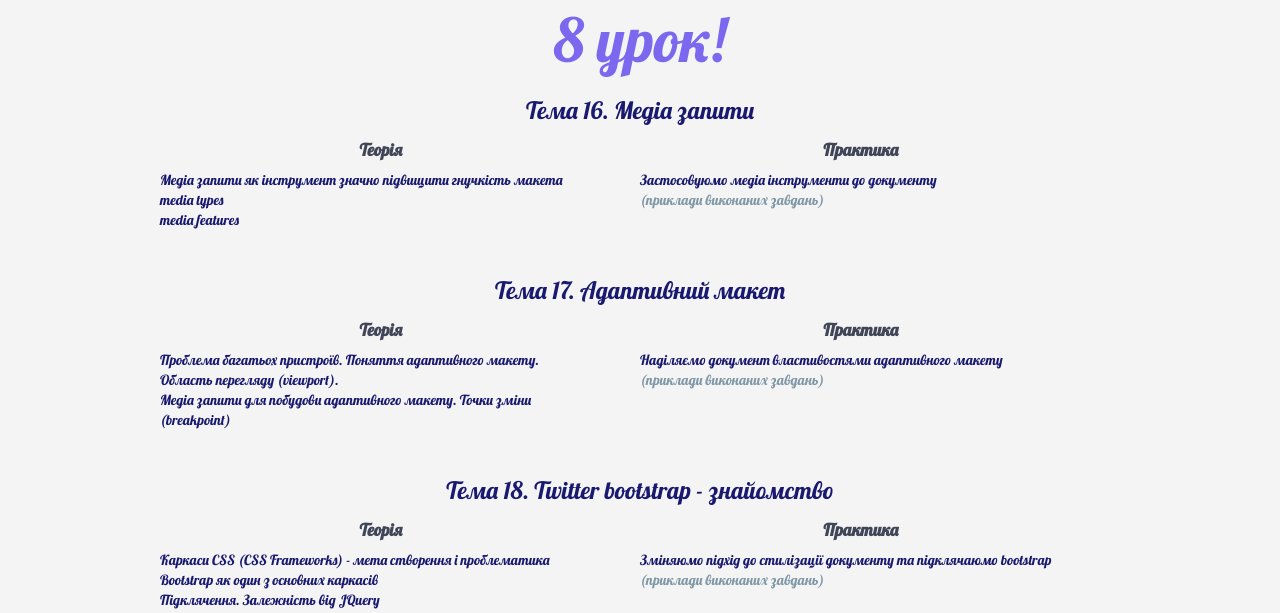
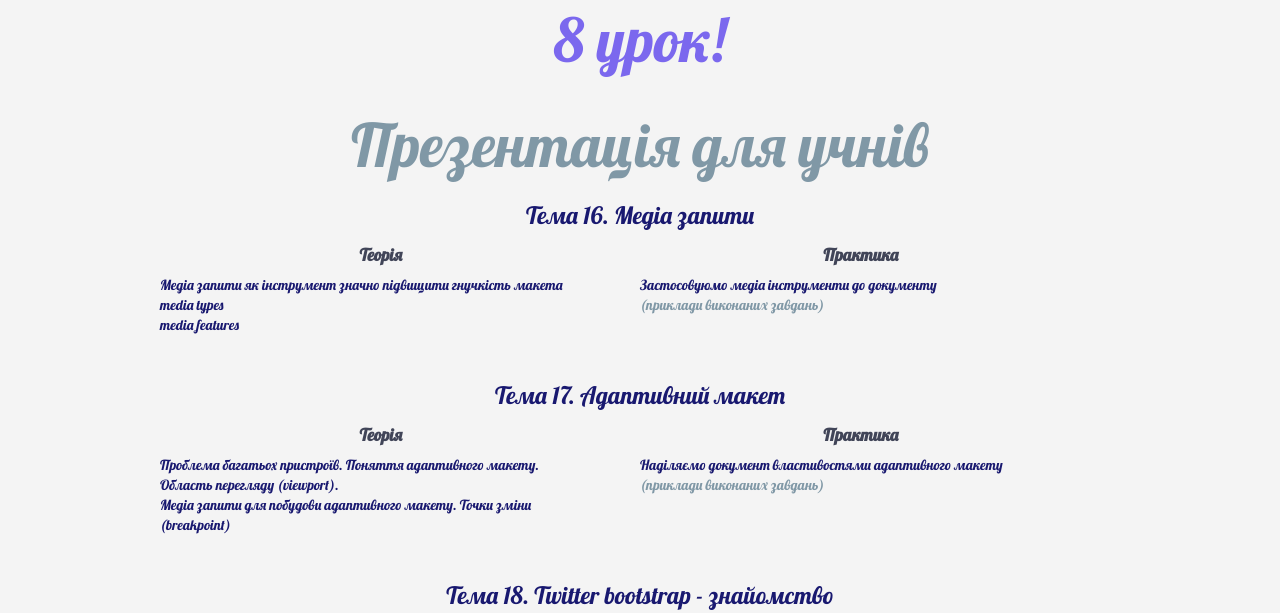
Before and after one commit to noskinv/noskin.github.io, a plain HTML site: page 8.html in a window 1280 px wide. Shown: the part 137-750 px from the top of the page. Drawn offline with Linux system fonts and the light colour scheme.

Commit message:
Update 8.html

```diff
--- a/8.html
+++ b/8.html
@@ -83,8 +83,13 @@
 <div class="container">
     <div class="zagl" align="center">
       <p>8 урок!</p>
+      <p><a href="https://drive.google.com/open?id=1-XGkwpY0n6YaLQzfXj7ThmDMrW7YLSv-J_OyfvOL8pI" target="_blank">
+Презентація для учнів
+</a>
     </div>
 </div>
+
+
 
 <div class="container">
   <div class="tema">Тема 16. Медіа запити
```
